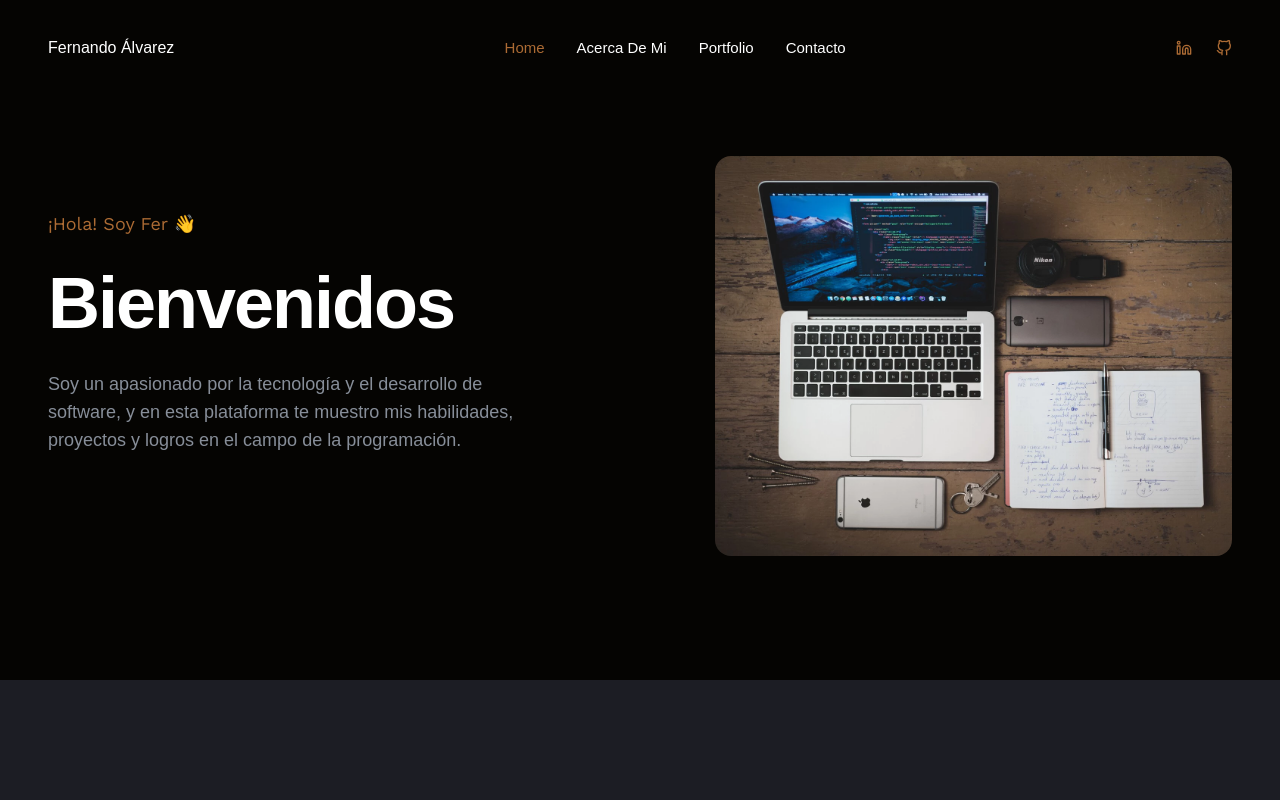
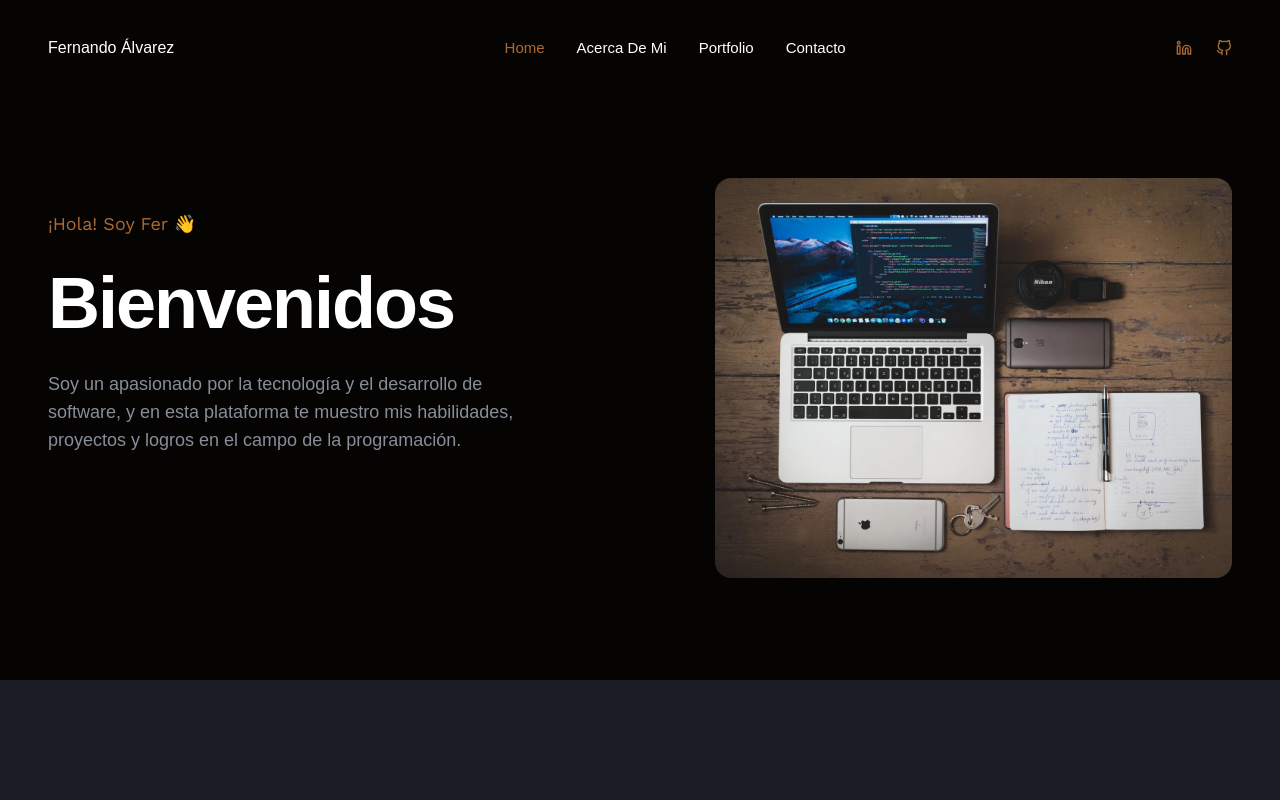
Before and after one commit to AlvarezFer/PortfolioNew, a React (Create React App) app: page / in a window 1280 px wide. Shown: the top 800 px of the page. Built offline with nearby package versions, Linux system fonts and the light colour scheme; a web font is replaced by a local one.

Commit message:
Se agrego estilo

```diff
--- a/src/components/Hero.js
+++ b/src/components/Hero.js
@@ -35,7 +35,7 @@ const Hero = () => {
               src={imgProg}
               alt=""
               className="rounded-2xl "
-              style={{ height: "400px" }}
+              style={{ height: "400px", marginTop: "44px" }}
             />
           </div>
         </div>
```
